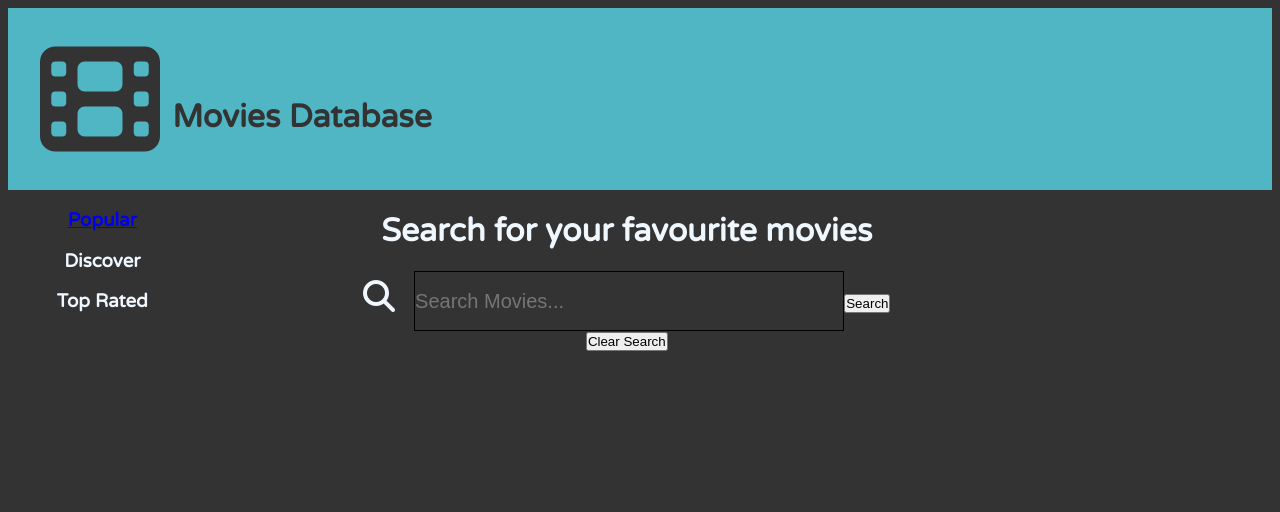
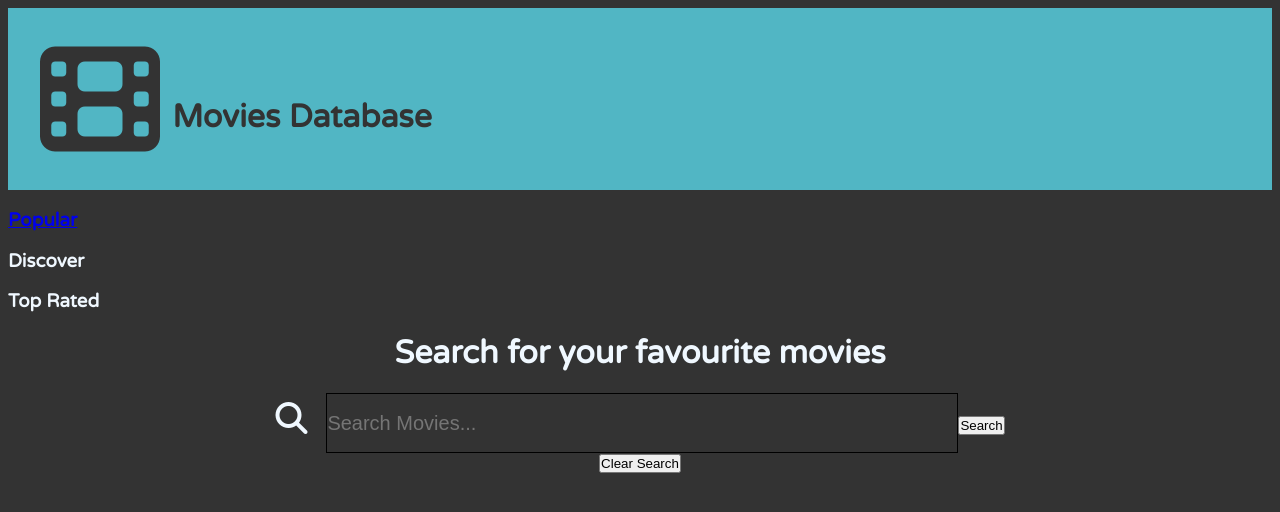
Before and after one commit to lauratondi/Movies-DTB, a React (Create React App) app: page / in a window 1280 px wide. Shown: the top 512 px of the page. Built offline with nearby package versions, Linux system fonts and the light colour scheme; no server answers; the HTML template or start-up script is replaced by a standard one.

Commit message:
Starting with the design

```diff
--- a/src/App.css
+++ b/src/App.css
@@ -17,6 +17,7 @@
 }
 
 body {
+  padding: 0;
   font-family: 'Varela Round', sans-serif;
   font-size: 16px;
   /* line-height: 1.6; */
@@ -45,23 +46,23 @@ body {
 }
 
 /* Landing Page */
-.container {
+.flex-container {
   width: 100%;
   color: aliceblue;
   text-align: center;
-  display: grid;
+  /* display: grid; */
   /* background-color: #333333; */
 }
 
-.menu {
+/* .menu {
   grid-column: 1;
   grid-row: 1;
-}
+} */
 
 .search {
-  grid-column: 2 / span 6;
+  /* grid-column: 2 / span 6;
   grid-row: 1;
-  margin-right: 20%;
+  margin-right: 20%; */
   /* display: grid; */
 }
 
--- a/src/App.js
+++ b/src/App.js
@@ -6,6 +6,7 @@ import Populars from './components/popular/Populars';
 import Popular from './components/popular/Popular';
 import Landing from './components/pages/Landing';
 import Movie from './components/movies/Movie';
+import Menu from './components/layout/Menu';
 import store from './store';
 import { Provider } from 'react-redux';
 
@@ -15,7 +16,8 @@ const App = () => {
       <Router>
         <div className='App'>
           <Navbar />
-          <div className='container'>
+          <Menu />
+          <div className='flex-container'>
             <Switch>
               <Route exact path='/' component={Landing} />
               <Route exact path='/movie/:id' component={Movie} />
--- a/src/components/movies/MovieItem.js
+++ b/src/components/movies/MovieItem.js
@@ -11,7 +11,7 @@ const MovieItem = ({ movie }) => {
         src={movie.Poster}
         alt=''
         className='round-img'
-        style={{ width: '60px' }}
+        style={{ width: '150px' }}
       />
       <h2>{movie.Title}</h2>
       <h3>{movie.Year}</h3>
--- a/src/components/pages/Landing.js
+++ b/src/components/pages/Landing.js
@@ -9,7 +9,7 @@ import PropTypes from 'prop-types';
 const Landing = ({ loading }) => {
   return (
     <Fragment>
-      <Menu />
+      {/* <Menu /> */}
       <Search />
       {loading ? <Spinner /> : <Movies />}
     </Fragment>
--- a/src/components/popular/PopularItem.js
+++ b/src/components/popular/PopularItem.js
@@ -11,10 +11,10 @@ const PopularItem = ({ movie }) => {
         src={`https://image.tmdb.org/t/p/w185/${movie.poster_path}`}
         alt=''
         className='round-img'
-        style={{ width: '60px' }}
+        style={{ width: '150px' }}
       />
       <h2>{movie.title}</h2>
-      <h3>{movie.release_date}</h3>
+      <h3>{movie.release_date.trim().split('-')[0]}</h3>
 
       <Link to={`/populars/${movie.id}`}>More</Link>
     </div>
```
